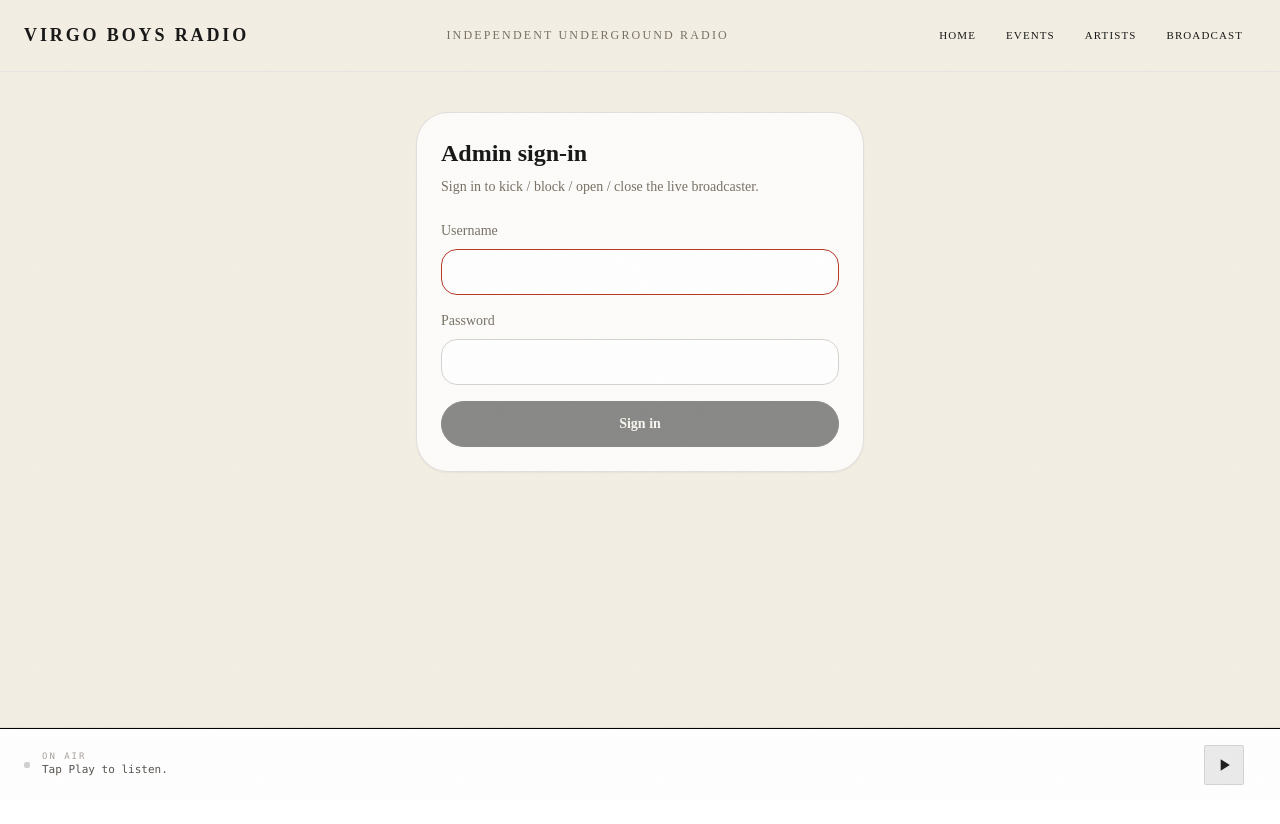
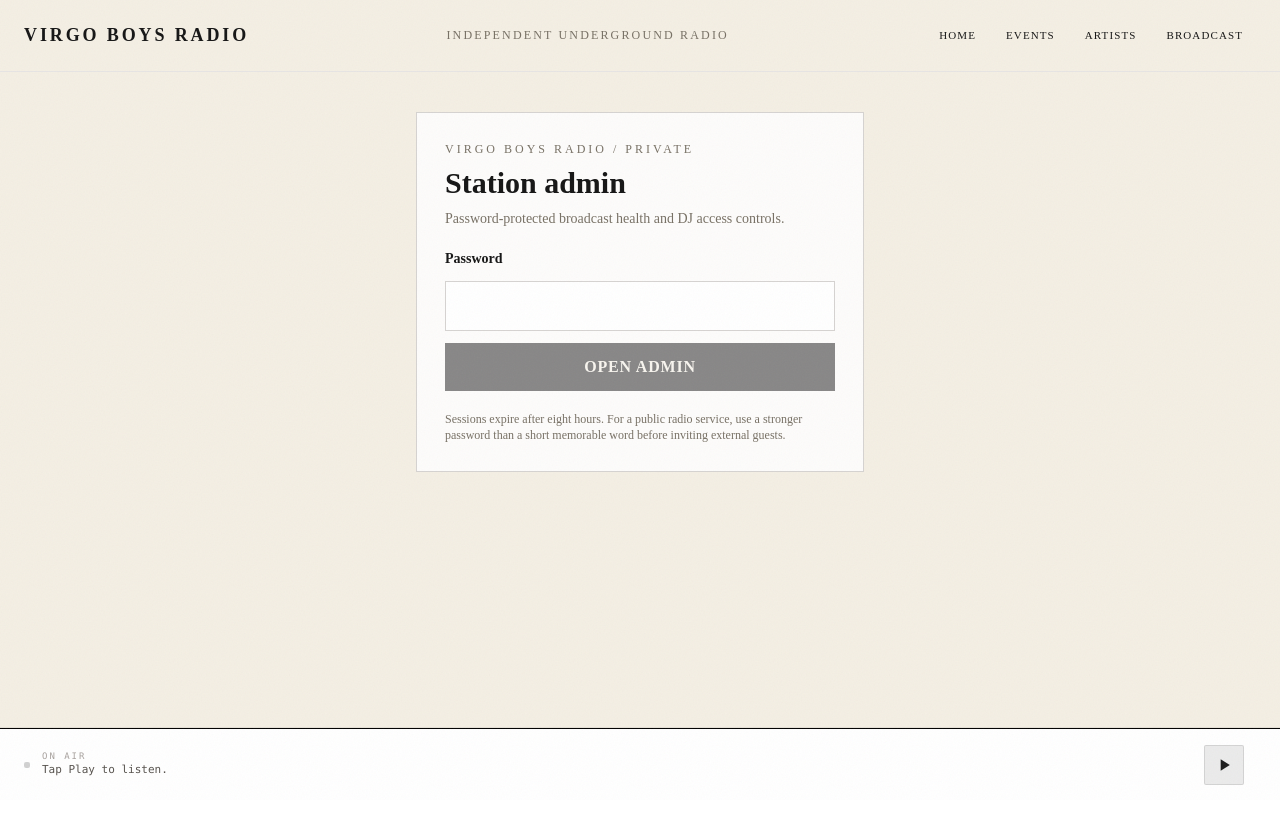
Before and after one commit to BarkBarkBarkBarkBarkBarkBark/virgo-boys-radio, a Next.js app in the folder apps/web/: page /admin/login in a window 1280 px wide. Shown: the top 824 px of the page. Built offline with nearby package versions, Linux system fonts and the light colour scheme; no server answers.

Commit message:
security: password gate and new operations dashboard

```diff
--- a/apps/web/src/app/admin/login/page.tsx
+++ b/apps/web/src/app/admin/login/page.tsx
@@ -1,96 +1,51 @@
 'use client';
 
-import { useCallback, useEffect, useState } from 'react';
-import { useRouter } from 'next/navigation';
+import { useState, type FormEvent } from 'react';
 import { PublicShell } from '@/components/PublicShell';
-import { apiFetch, ApiError } from '@/lib/api';
 
 export default function AdminLoginPage() {
-  const router = useRouter();
-  const [username, setUsername] = useState('');
   const [password, setPassword] = useState('');
-  const [error, setError] = useState<string | null>(null);
   const [loading, setLoading] = useState(false);
+  const [message, setMessage] = useState('');
 
-  // If already signed in, hop straight to /admin.
-  useEffect(() => {
-    void apiFetch<{ username: string }>('/auth/me')
-      .then(() => router.replace('/admin'))
-      .catch(() => undefined);
-  }, [router]);
-
-  const onSubmit = useCallback(
-    async (e: React.FormEvent) => {
-      e.preventDefault();
+  const signIn = async (event: FormEvent) => {
+    event.preventDefault();
     setLoading(true);
-      setError(null);
+    setMessage('');
     try {
-        await apiFetch<{ ok: boolean; username: string }>('/auth/login', {
-          method: 'POST',
-          body: JSON.stringify({ username, password }),
+      const response = await fetch('/api/ops/login', {
+        method: 'POST', headers: { 'Content-Type': 'application/json' },
+        body: JSON.stringify({ password }), cache: 'no-store',
       });
-        router.replace('/admin');
-      } catch (err) {
-        if (err instanceof ApiError && err.status === 401) {
-          setError('Invalid username or password.');
-        } else if (err instanceof ApiError && err.status === 429) {
-          setError('Too many attempts. Wait a minute and try again.');
-        } else {
-          setError(err instanceof Error ? err.message : 'Login failed.');
-        }
+      const result = await response.json() as { ok?: boolean; error?: string };
+      if (!response.ok) throw new Error(result.error ?? 'Unable to sign in');
+      setPassword('');
+      window.location.assign('/admin');
+    } catch (error) {
+      setMessage(error instanceof Error ? error.message : 'Sign-in failed');
     } finally {
       setLoading(false);
     }
-    },
-    [password, router, username],
-  );
+  };
 
-  return (
-    <PublicShell>
-      <div className="mx-auto max-w-md space-y-6">
-        <div className="rounded-[2rem] border border-stone-300/70 bg-white/80 p-6 shadow-sm">
-          <h2 className="text-2xl font-semibold text-ink">Admin sign-in</h2>
-          <p className="mt-2 text-sm text-muted">
-            Sign in to kick / block / open / close the live broadcaster.
-          </p>
-
-          <form onSubmit={(e) => void onSubmit(e)} className="mt-6 space-y-4">
-            <label className="block text-sm text-muted">
-              Username
-              <input
-                value={username}
-                onChange={(e) => setUsername(e.target.value)}
-                autoComplete="username"
-                autoFocus
-                required
-                className="mt-2 w-full rounded-2xl border border-stone-300 bg-white px-4 py-3 text-ink outline-none focus:border-accent-red"
-              />
-            </label>
-
-            <label className="block text-sm text-muted">
-              Password
-              <input
-                type="password"
-                value={password}
-                onChange={(e) => setPassword(e.target.value)}
-                autoComplete="current-password"
-                required
-                className="mt-2 w-full rounded-2xl border border-stone-300 bg-white px-4 py-3 text-ink outline-none focus:border-accent-red"
-              />
-            </label>
-
-            {error && <p className="text-sm text-accent-red">{error}</p>}
-
-            <button
-              type="submit"
-              disabled={loading || !username || !password}
-              className="w-full rounded-full border border-ink bg-ink px-6 py-3 text-sm font-semibold text-paper transition hover:border-accent-red hover:bg-accent-red disabled:opacity-50"
-            >
-              {loading ? 'Signing in…' : 'Sign in'}
+  return <PublicShell>
+    <div className="max-w-md mx-auto bg-white/85 border border-stone-300 p-7 space-y-5">
+      <div><p className="text-xs tracking-[0.25em] uppercase text-muted">Virgo Boys Radio / Private</p>
+        <h1 className="text-3xl font-bold mt-2">Station admin</h1>
+        <p className="text-sm mt-2 text-muted">Password-protected broadcast health and DJ access controls.</p>
+      </div>
+      <form onSubmit={(e) => void signIn(e)} className="space-y-3">
+        <label className="block text-sm font-semibold" htmlFor="admin-password">Password</label>
+        <input id="admin-password" value={password} type="password" required
+          autoComplete="current-password" onChange={(e) => setPassword(e.target.value)}
+          className="w-full border border-stone-300 bg-white p-3 text-ink" />
+        <button type="submit" disabled={loading || !password}
+          className="w-full bg-ink text-paper py-3 font-bold uppercase tracking-wider disabled:opacity-50">
+          {loading ? 'Checking…' : 'Open admin'}
         </button>
+        {message && <p role="alert" className="text-sm text-red-700">{message}</p>}
       </form>
+      <p className="text-xs text-muted">Sessions expire after eight hours. For a public radio service, use a stronger password than a short memorable word before inviting external guests.</p>
     </div>
-      </div>
-    </PublicShell>
-  );
+  </PublicShell>;
 }
```
Lines whose indentation alone changed are shown as unchanged.
